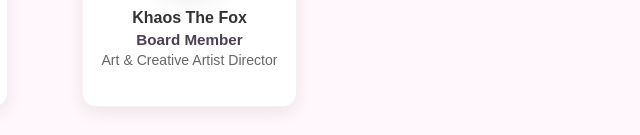
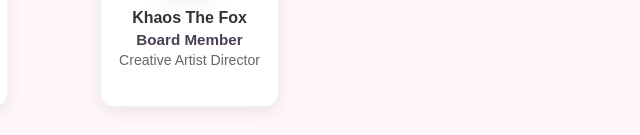
Before and after one commit to Kahnner/Trashimals, a plain HTML site: page staff.html in a window 1280 px wide. Shown: the part 665-800 px from the top of the page, 623-1263 px from the left. Drawn offline with Linux system fonts and the light colour scheme.

Commit message:
Update staff.html

```diff
--- a/staff.html
+++ b/staff.html
@@ -95,7 +95,7 @@
             <div>
               <div><strong>Khaos The Fox</strong></div>
               <div class="role">Board Member</div>
-              <small>Art &amp; Creative Artist Director</small>
+              <small>Creative Artist Director</small>
             </div>
           </div>
 
```
